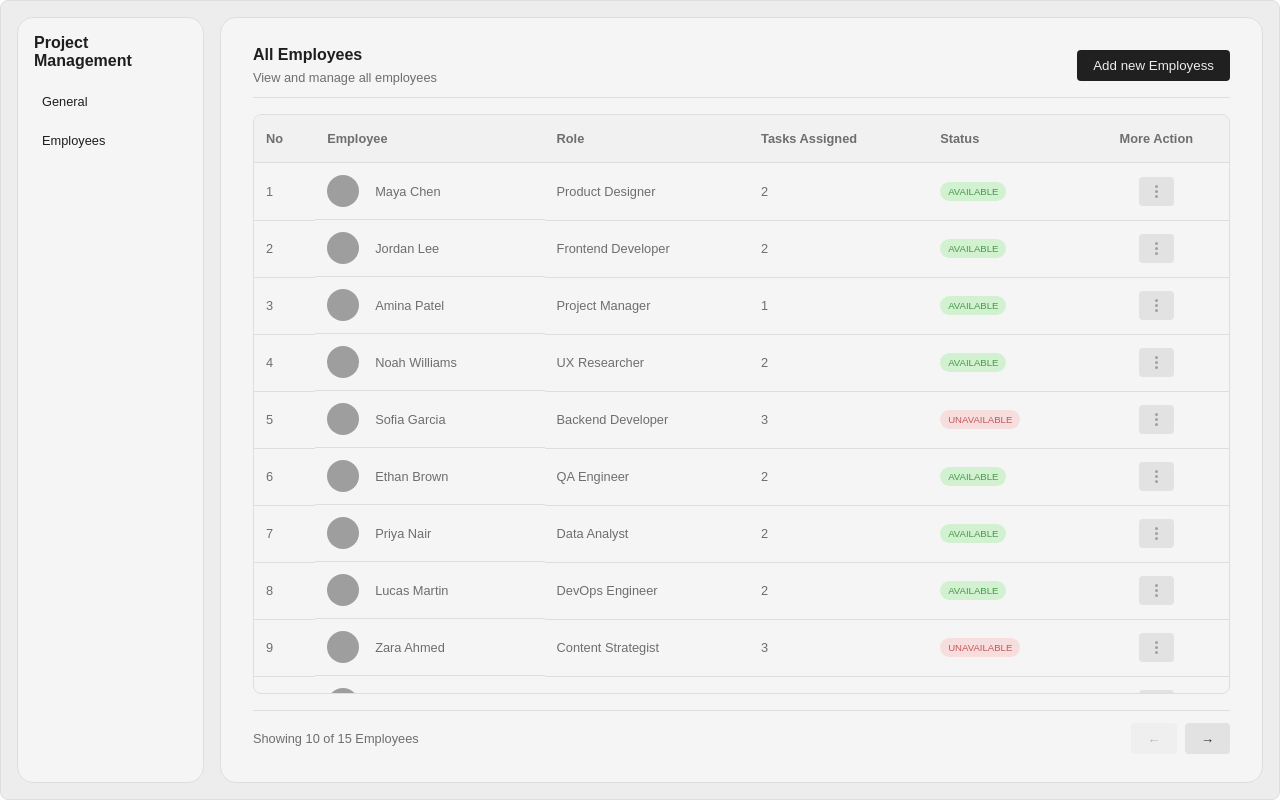
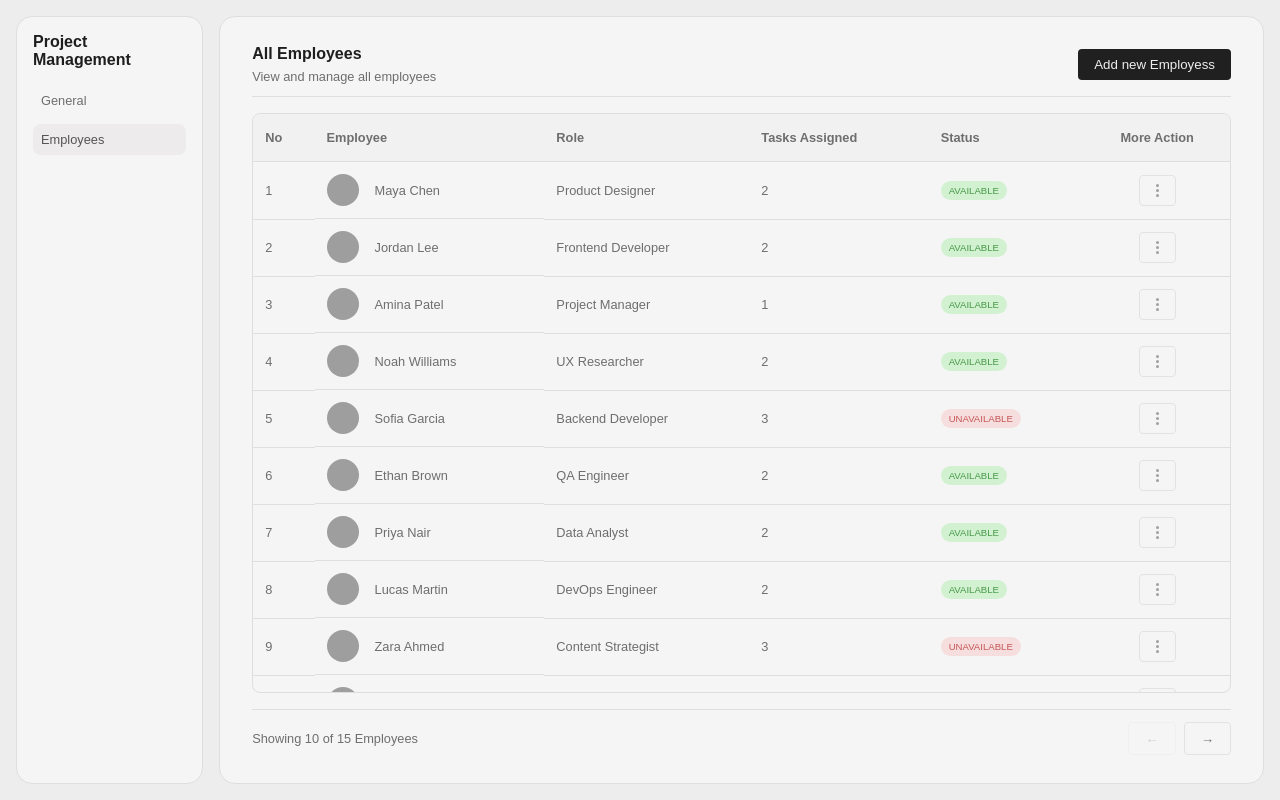
Before and after one commit to Afker99/el-proyecto, a React (Vite) app: page /employees in a window 1280 px wide. Built offline with nearby package versions, Linux system fonts and the light colour scheme; grey boxes are pictures that could not be loaded.

Commit message:
overall ui imporvements

```diff
--- a/src/components/Button/styles.module.scss
+++ b/src/components/Button/styles.module.scss
@@ -2,7 +2,6 @@
   padding: 0.5rem 1rem;
   border: none;
   border-radius: 0.25rem;
-  background-color: none;
   cursor: pointer;
   transform: scale(1);
   transition: all 0.2s;
@@ -30,11 +29,12 @@
   }
 
   &Secondary {
-    background-color: #e2e2e2;
-    color: #2e2e2e;
+    background-color: transparent;
+    border: 1px solid #e2e2e2;
+    color: #767676;
 
     &:hover {
-      background-color: #d9d8d8;
+      background-color: #e9e9e9;
     }
   }
 }
--- a/src/components/EmployeesTabHeader/styles.module.scss
+++ b/src/components/EmployeesTabHeader/styles.module.scss
@@ -13,5 +13,5 @@ header {
   font-weight: 600;
   font-size: 1rem;
   color: #1e1e1e;
-  padding-bottom: 0.4rem;
+  margin-bottom: 0.4rem;
 }
--- a/src/components/EmployeesTabTable/EmployeesTable.tsx
+++ b/src/components/EmployeesTabTable/EmployeesTable.tsx
@@ -31,7 +31,7 @@ function EmployeesTable(): React.JSX.Element {
   );
 
   return (
-    <main>
+    <main className={styles.main}>
       <table className={styles.table}>
         <thead className={styles.tableHeaders}>
           <tr>
--- a/src/components/EmployeesTabTable/styles.module.scss
+++ b/src/components/EmployeesTabTable/styles.module.scss
@@ -1,4 +1,4 @@
-main {
+.main {
   flex: 1;
   color: #6e6e6e;
   font-size: 0.8rem;
--- a/src/components/Sidebar/Sidebar.tsx
+++ b/src/components/Sidebar/Sidebar.tsx
@@ -6,8 +6,8 @@ export default function Sidebar() :React.JSX.Element {
     <div className={styles.sidebar}>
         <h1 className={styles.sidebarHeading}>Project Management</h1>
         <ul>
-            <li className={styles.sidebarListItem}><NavLink to={"/"}>General</NavLink></li>
-            <li className={styles.sidebarListItem}><NavLink to={"employees"}>Employees</NavLink></li>
+            <li className={styles.sidebarListItem}><NavLink className={styles.sidebarListItemLink} to={"/"}>General</NavLink></li>
+            <li className={styles.sidebarListItem}><NavLink className={styles.sidebarListItemLink} to={"employees"}>Employees</NavLink></li>
         </ul>
     </div>
   )
--- a/src/components/Sidebar/styles.module.scss
+++ b/src/components/Sidebar/styles.module.scss
@@ -6,34 +6,45 @@
   padding: 1rem;
 
   &Heading {
+    color: #1e1e1e;
     font-weight: 600;
     font-size: 1rem;
-    color: #1e1e1e;
     margin-bottom: 1rem;
   }
 
+
+
   &ListItem {
     list-style: none;
-    cursor: pointer;
-    padding: 0.5rem;
-    border-radius: 0.5rem;
-    margin-bottom: 0.5rem;
-    transition: all 0.2s;
+
+    &Link {
+      color: #6e6e6e;
+      padding: 0.5rem;
+      cursor: pointer;
+      border-radius: 0.5rem;
+      margin-bottom: 0.5rem;
+      transition: all 0.2s;
+
+      &:hover {
+        background-color: #edebeb;
+      }
+
+      &:global(.active) {
+        color: #545454;
+        background-color: #edebeb;
+        font-weight: 500;
+      }
+    }
 
     &:last-child {
       margin-bottom: 0;
     }
-
-    &:hover {
-      background-color: #edebeb;
-    }
   }
 }
 
-
 a:link,
 a:visited {
-  color: #1e1e1e;
+  color: #6e6e6e;
   text-decoration: none;
   height: 100%;
   display: flex;
--- a/src/global.module.scss
+++ b/src/global.module.scss
@@ -13,4 +13,7 @@
   display: flex;
   gap: 1rem;
   background-color: #ededed;
+
+  color: #6e6e6e;
+  font-size: 0.8rem;
 }
```
